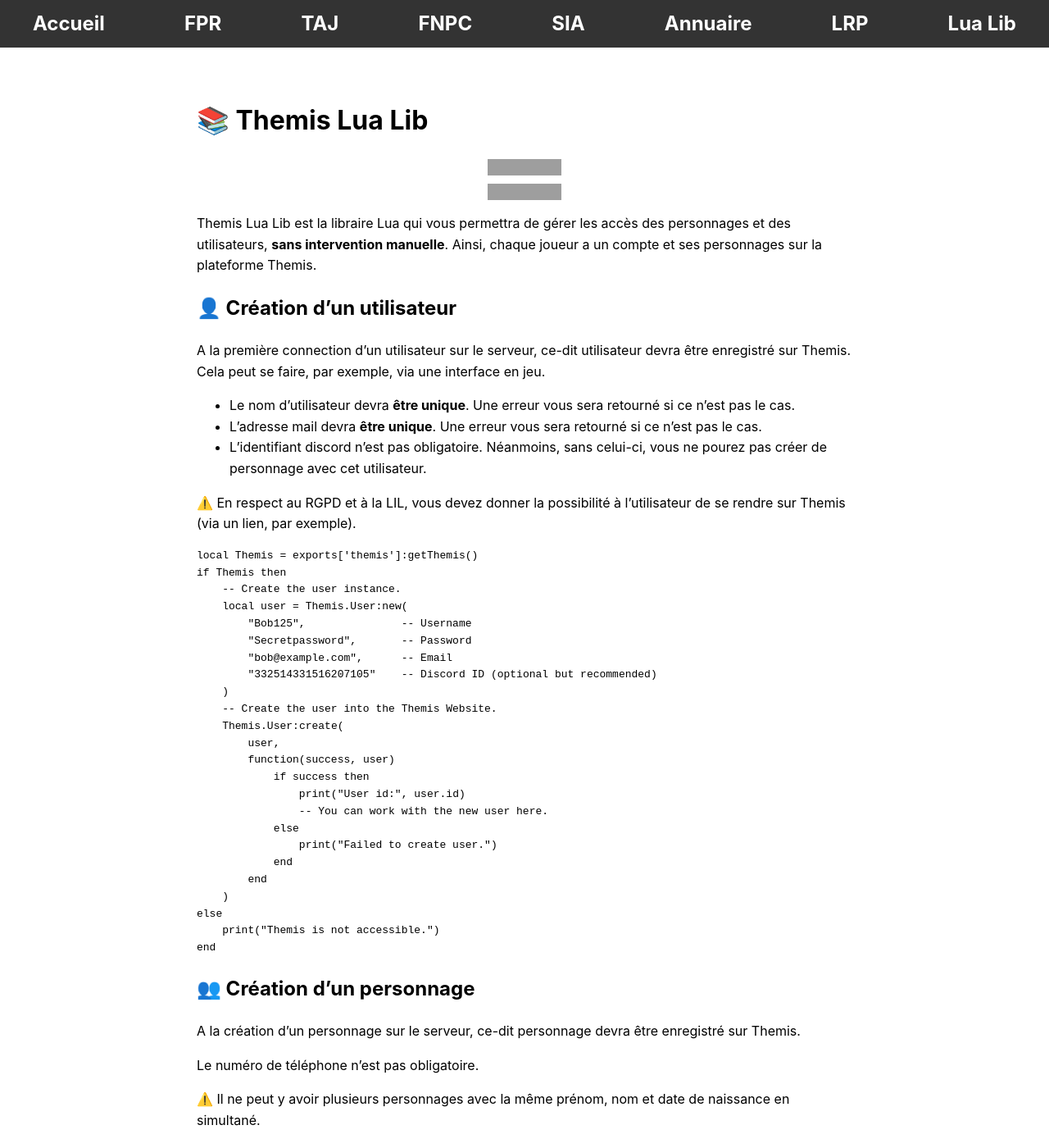
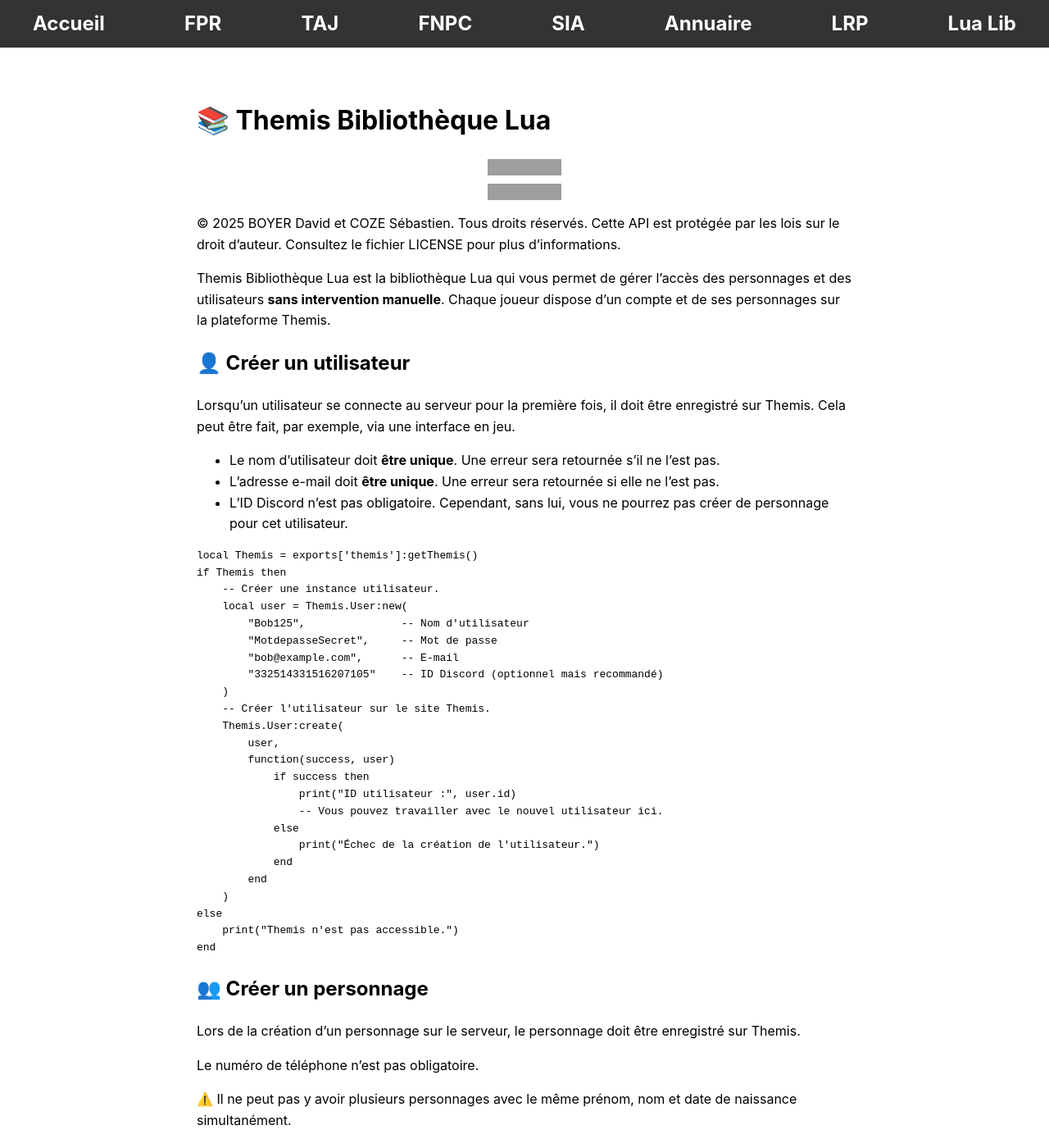
Before and after one commit to ThemisNU/themis-presentation, a Jekyll site: the page built from lua-lib.md, in a window 1280 px wide and 1400 px high. Shown: the whole window at 82% size. Built offline with Jekyll 4.4.1, drawn with Linux system fonts in a browser that asks for light colours; some of the changed text lies outside the part shown; grey boxes are pictures that could not be loaded.

Commit message:
Update lua-lib.md

````diff
--- a/lua-lib.md
+++ b/lua-lib.md
@@ -3,124 +3,196 @@ layout: default
 title: Lua Lib | Themis
 ---
 
-# 📚 Themis Lua Lib
+# 📚 Themis Bibliothèque Lua
 
 ![Version](https://img.shields.io/badge/Version-0.1.0--beta.1-blue.svg)
 ![Lua](https://img.shields.io/badge/Lua-5.4%2B-blue.svg)
 
-Themis Lua Lib est la libraire Lua qui vous permettra de gérer les accès des personnages et des utilisateurs, **sans intervention manuelle**. Ainsi, chaque joueur a un compte et ses personnages sur la plateforme Themis.
+© 2025 BOYER David et COZE Sébastien. Tous droits réservés. Cette API est protégée par les lois sur le droit d'auteur. Consultez le fichier LICENSE pour plus d'informations.
 
-## 👤 Création d'un utilisateur
+Themis Bibliothèque Lua est la bibliothèque Lua qui vous permet de gérer l'accès des personnages et des utilisateurs **sans intervention manuelle**. Chaque joueur dispose d'un compte et de ses personnages sur la plateforme Themis.
 
-A la première connection d'un utilisateur sur le serveur, ce-dit utilisateur devra être enregistré sur Themis. Cela peut se faire, par exemple, via une interface en jeu.
+## 👤 Créer un utilisateur
 
-- Le nom d'utilisateur devra **être unique**. Une erreur vous sera retourné si ce n'est pas le cas.
-- L'adresse mail devra **être unique**. Une erreur vous sera retourné si ce n'est pas le cas.
-- L'identifiant discord n'est pas obligatoire. Néanmoins, sans celui-ci, vous ne pourez pas créer de personnage avec cet utilisateur.
+Lorsqu'un utilisateur se connecte au serveur pour la première fois, il doit être enregistré sur Themis. Cela peut être fait, par exemple, via une interface en jeu.
 
-⚠️ En respect au RGPD et à la LIL, vous devez donner la possibilité à l'utilisateur de se rendre sur Themis (via un lien, par exemple).
+- Le nom d'utilisateur doit **être unique**. Une erreur sera retournée s'il ne l'est pas.
+- L'adresse e-mail doit **être unique**. Une erreur sera retournée si elle ne l'est pas.
+- L'ID Discord n'est pas obligatoire. Cependant, sans lui, vous ne pourrez pas créer de personnage pour cet utilisateur.
 
 ```lua
 local Themis = exports['themis']:getThemis()
 if Themis then
-    -- Create the user instance.
+    -- Créer une instance utilisateur.
     local user = Themis.User:new(
-        "Bob125",               -- Username
-        "Secretpassword",       -- Password
-        "bob@example.com",      -- Email
-        "332514331516207105"    -- Discord ID (optional but recommended)
+        "Bob125",               -- Nom d'utilisateur
+        "MotdepasseSecret",     -- Mot de passe
+        "bob@example.com",      -- E-mail
+        "332514331516207105"    -- ID Discord (optionnel mais recommandé)
     )
-    -- Create the user into the Themis Website.
+    -- Créer l'utilisateur sur le site Themis.
     Themis.User:create(
         user,
         function(success, user)
             if success then
-                print("User id:", user.id)
-                -- You can work with the new user here.
+                print("ID utilisateur :", user.id)
+                -- Vous pouvez travailler avec le nouvel utilisateur ici.
             else
-                print("Failed to create user.")
+                print("Échec de la création de l'utilisateur.")
             end
         end
     )
 else
-    print("Themis is not accessible.")
+    print("Themis n'est pas accessible.")
 end
 ```
 
-## 👥 Création d'un personnage
+## 👥 Créer un personnage
 
-A la création d'un personnage sur le serveur, ce-dit personnage devra être enregistré sur Themis.
+Lors de la création d'un personnage sur le serveur, le personnage doit être enregistré sur Themis.
 
 Le numéro de téléphone n'est pas obligatoire.
 
-⚠️ Il ne peut y avoir plusieurs personnages avec la même prénom, nom et date de naissance en simultané.
+⚠️ Il ne peut pas y avoir plusieurs personnages avec le même prénom, nom et date de naissance simultanément.
 
 ```lua
 local Themis = exports['themis']:getThemis()
 if Themis then
-    -- Create the character instance.
+    -- Créer une instance de personnage.
     local character = Themis.Character:new(
-        5,                      -- User ID
-        "Bob",                  -- Firstname
-        "Dupond",               -- Lastname
-        "1989-08-12",           -- Birthdate
-        "Nice",                 -- Birthplace
-        "0658789887"            -- Phone number (optional)
+        5,                      -- ID utilisateur
+        "Bob",                  -- Prénom
+        "Dupond",               -- Nom
+        "1989-08-12",           -- Date de naissance
+        "Nice",                 -- Lieu de naissance
+        "0658789887"            -- Numéro de téléphone (optionnel)
     )
-    -- Create the character into the Themis Website.
+    -- Créer le personnage sur le site Themis.
     Themis.Character:create(
         character,
         function(success, character)
             if success then
-                print("Character id:", character.id)
-                -- You can work with the new character here.
+                print("ID personnage :", character.id)
+                -- Vous pouvez travailler avec le nouveau personnage ici.
             else
-                print("Failed to create character.")
+                print("Échec de la création du personnage.")
             end
         end
     )
 else
-    print("Themis is not accessible.")
+    print("Themis n'est pas accessible.")
 end
 ```
 
-## 🚗 Création d'un permis de conduire
+## 🚗 Créer un permis de conduire
 
-Lorsqu'un personnage obtient son permis, ce-dit permis devra être enregistré sur Themis.
+Lorsqu'un personnage obtient son permis de conduire, le permis doit être enregistré sur Themis.
 
 ```lua
 local Themis = exports['themis']:getThemis()
 if Themis then
-    -- Create the driving license instance.
+    -- Créer une instance de permis de conduire.
     local driving_license = Themis.DrivingLicense:new(
-        1,                      -- Character ID
-        "active"                -- Status (suspended | active | annuled)
+        1,                      -- ID personnage
+        "active"                -- Statut (suspended | active | annuled)
     )
-    -- Create the driving license into the Themis Website.
+    -- Créer le permis de conduire sur le site Themis.
     Themis.DrivingLicense:create(
         driving_license,
         function(success, driving_license)
             if success then
-                print("Driving license id:", driving_license.id)
-                -- You can work with the new driving license here.
+                print("ID permis de conduire :", driving_license.id)
+                -- Vous pouvez travailler avec le nouveau permis ici.
             else
-                print("Failed to create driving license.")
+                print("Échec de la création du permis de conduire.")
             end
         end
     )
 else
-    print("Themis is not accessible.")
+    print("Themis n'est pas accessible.")
 end
+```
+
+## 🔫 Créer une arme
+
+Lorsqu'un personnage obtient légalement une arme, celle-ci doit être enregistrée sur Themis.
+
+```lua
+local Themis = exports['themis']:getThemis()
+if Themis then
+    -- Créer une instance d'arme.
+    local weapon = Themis.Weapon:new(
+        2,                      -- ID personnage
+        1,                      -- ID agent
+        "Carabine",             -- Type d'arme
+        "Browning Bar Mk3",     -- Modèle d'arme
+        ".243 Winchester",      -- Calibre de l'arme
+        "ADDF2036ERY",          -- Numéro de série
+        "2023-10-01"            -- Date d'acquisition (optionnelle, aujourd'hui par défaut)
+    )
+    -- Créer l'arme sur le site Themis.
+    Themis.Weapon:create(
+        weapon,
+        function(success, weapon)
+            if success then
+                print("ID arme :", weapon.id)
+                -- Vous pouvez travailler avec la nouvelle arme ici.
+            else
+                print("Échec de la création de l'arme.")
+            end
+        end
+    )
+else
+    print("Themis n'est pas accessible.")
+end
+```
+
+## 👤 Obtenir un utilisateur spécifique
+
+⚠️ Supprimé depuis la version v0.1.0-beta.1
+
+### Par ID
+
+```lua
+require("themis_lib/models/user")
+
+local user = User.getById(589)
+```
+
+### Par ID Discord
+
+```lua
+require("themis_lib/models/user")
+
+local user = User.getById("688020529340481571")
+```
+
+### Par nom d'utilisateur
+
+```lua
+require("themis_lib/models/user")
+
+local user = User.getById("Bob158")
+```
+
+## 👥 Obtenir les personnages d'un utilisateur spécifique
+
+⚠️ Supprimé depuis la version v0.1.0-beta.1
+
+```lua
+require("themis_lib/models/character")
+
+local characters = Character.getByUserId(589)
 ```
 
 ## 📈 Évolutions futures
 
-~~✅ Enregistrement automatique du permis de conduire~~
+~~✅ Enregistrement automatique des permis de conduire~~
 
 ✅ Enregistrement automatique des véhicules
 
-✅ Enregistrement automatique des armes
+~~✅ Enregistrement automatique des armes~~
 
-✅ Obtention, à la demande, des informations d'un utilisateur.
+✅ Récupération des informations utilisateur à la demande
 
-✅ Obtention automatique des convocations lors de la connexion du personnage
+✅ Récupération automatique des convocations lorsque le personnage se connecte
````
